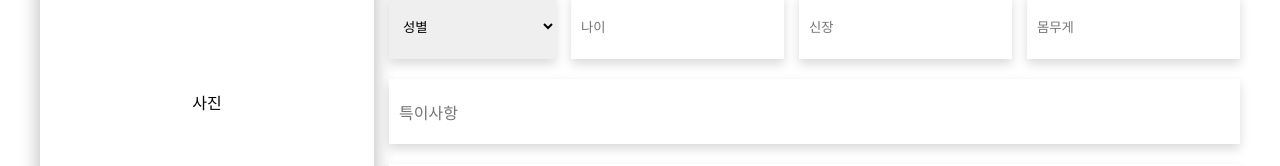
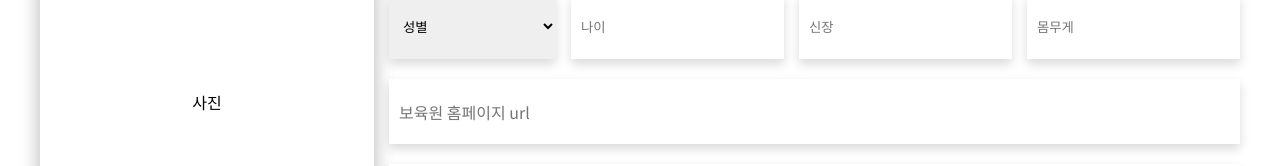
Before and after one commit to hold-SON-out/son_client, a React (Create React App) app: page /addKid in a window 1280 px wide. Shown: the part 276-442 px from the top of the page. Built offline with nearby package versions, Linux system fonts and the light colour scheme.

Commit message:
[ADD] addKid api

```diff
--- a/src/Pages/AddKidPage/AddKidPage.jsx
+++ b/src/Pages/AddKidPage/AddKidPage.jsx
@@ -1,13 +1,25 @@
 import React, { useState, useEffect } from "react";
+import { SERVER } from "../../config/config.json";
+import axios from "axios";
 import Addkid from "../../components/AddKid/Addkid";
 import Header from "../../components/Header/Header";
 import useInput from "../../Hooks/useInput";
+import useSelect from "../../Hooks/useSelect";
 
 const AddKidPage = () => {
-  const file = useInput(null);
   const [image, setImage] = useState("");
   const [preview, setPreview] = useState();
   const [isChanged, setIsChanged] = useState(false);
+
+  const name = useInput("");
+  const age = useInput("");
+  const sex = useSelect("");
+  const birth = useInput("");
+  const bloodType = useSelect("");
+  const height = useInput("");
+  const weight = useInput("");
+  const introduce = useInput("");
+  const agencyUrl = useInput("");
 
   const handleImageChange = e => {
     let reader = new FileReader();
@@ -25,14 +37,50 @@ const AddKidPage = () => {
     }
   };
 
-  useEffect(() => {
-    console.log(file.value);
-  }, []);
+  const tryAddSubmit = async () => {
+    const file = new FormData();
+    file.append("file", image);
+    file.append("name", name.value);
+    file.append("age", age.value);
+    file.append("sex", sex.value);
+    file.append("birth", birth.value);
+    file.append("bloodType", bloodType.value);
+    file.append("height", height.value);
+    file.append("weight", weight.value);
+    file.append("introduce", introduce.value);
+    file.append("agencyUrl", agencyUrl.value);
+    try {
+      await axios
+        .post(SERVER + "/child", file, {
+          headers: {
+            Authorization:
+              "Bearer eyJhbGciOiJIUzI1NiJ9.eyJzdWIiOiIyIiwiaWF0IjoxNjI2MTczNjAyLCJleHAiOjMyNTIzNTA4MDR9.vDfs68-89jv_ID_5aGIOsOiiOlfLow54stJcXOF0olw",
+            ContentType: "multipart/form-data",
+          },
+        })
+        .then(response => console.log(response));
+    } catch (error) {
+      console.log(error);
+    }
+  };
 
   return (
     <div>
       <Header />
-      <Addkid handleImageChange={handleImageChange} preview={preview} />
+      <Addkid
+        handleImageChange={handleImageChange}
+        preview={preview}
+        name={name}
+        age={age}
+        sex={sex}
+        birth={birth}
+        bloodType={bloodType}
+        height={height}
+        weight={weight}
+        introduce={introduce}
+        agencyUrl={agencyUrl}
+        tryAddSubmit={tryAddSubmit}
+      />
     </div>
   );
 };
--- a/src/components/AddKid/Addkid.jsx
+++ b/src/components/AddKid/Addkid.jsx
@@ -1,7 +1,20 @@
 import React from "react";
 import "./AddKid.css";
 
-const Addkid = ({ handleImageChange, preview }) => {
+const Addkid = ({
+  handleImageChange,
+  preview,
+  name,
+  age,
+  sex,
+  birth,
+  bloodType,
+  height,
+  weight,
+  introduce,
+  agencyUrl,
+  tryAddSubmit,
+}) => {
   return (
     <div className="addkid">
       <div className="content">
@@ -19,33 +32,55 @@ const Addkid = ({ handleImageChange, preview }) => {
               <div>사진</div>
             )}
           </label>
-          <input className="a-f-name" type="text" placeholder="이름" />
-          <input className="a-f-birth" type="date" placeholder="이름" />
-          <select className="a-f-blood">
+          <input
+            className="a-f-name"
+            type="text"
+            placeholder="이름"
+            {...name}
+          />
+          <input
+            className="a-f-birth"
+            type="date"
+            placeholder="이름"
+            {...birth}
+          />
+          <select className="a-f-blood" {...bloodType}>
             <option value={null}>혈액형</option>
             <option value="A">A</option>
             <option value="B">B</option>
             <option value="AB">AB</option>
             <option value="O">O</option>
           </select>
-          <select className="a-f-sex">
+          <select className="a-f-sex" {...sex}>
             <option value={null}>성별</option>
-            <option value="남자">남성</option>
-            <option value="여자">여성</option>
+            <option value="M">남성</option>
+            <option value="W">여성</option>
           </select>
-          <input className="a-f-age" type="text" placeholder="나이" />
-          <input className="a-f-height" type="text" placeholder="신장" />
-          <input className="a-f-weight" type="text" placeholder="몸무게" />
+          <input className="a-f-age" type="text" placeholder="나이" {...age} />
+          <input
+            className="a-f-height"
+            type="text"
+            placeholder="신장"
+            {...height}
+          />
+          <input
+            className="a-f-weight"
+            type="text"
+            placeholder="몸무게"
+            {...weight}
+          />
           <input
             className="a-f-Uniqueness"
             type="text"
-            placeholder="특이사항"
+            placeholder="보육원 홈페이지 url"
+            {...agencyUrl}
           />
-          <textarea className="a-f-Introduce" placeholder="자기소개"></textarea>
-          <button
-            className="a-f-button"
-            onClick={() => console.log(preview.toString())}
-          >
+          <textarea
+            className="a-f-Introduce"
+            placeholder="자기소개"
+            {...introduce}
+          ></textarea>
+          <button className="a-f-button" onClick={tryAddSubmit}>
             제출하기
           </button>
         </div>
--- a/src/config/config.json
+++ b/src/config/config.json
@@ -1,3 +1,3 @@
 {
-  "SERVER": "http://192.168.51.124:8080"
+  "SERVER": "http://192.168.1.14:8080"
 }
```
